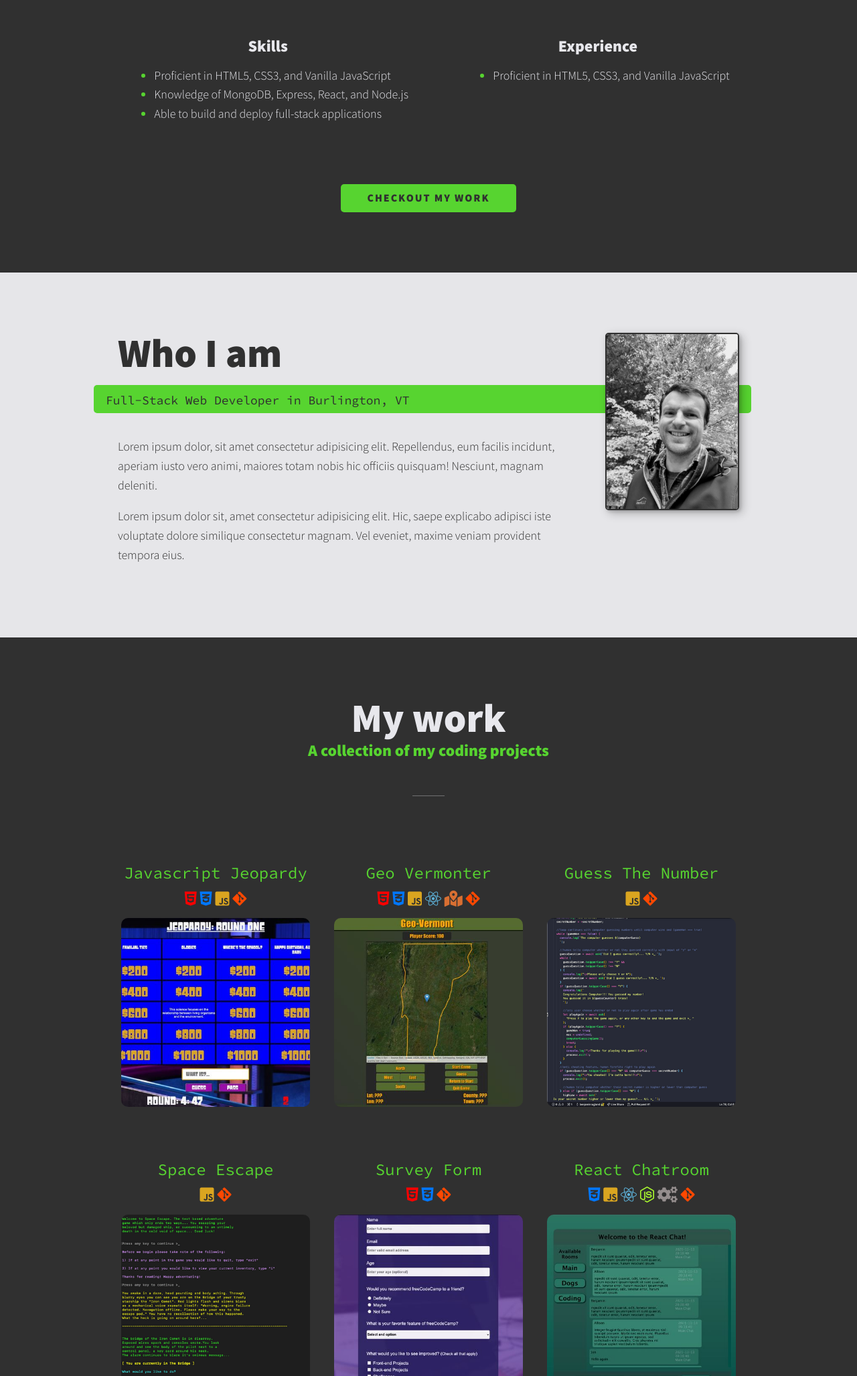
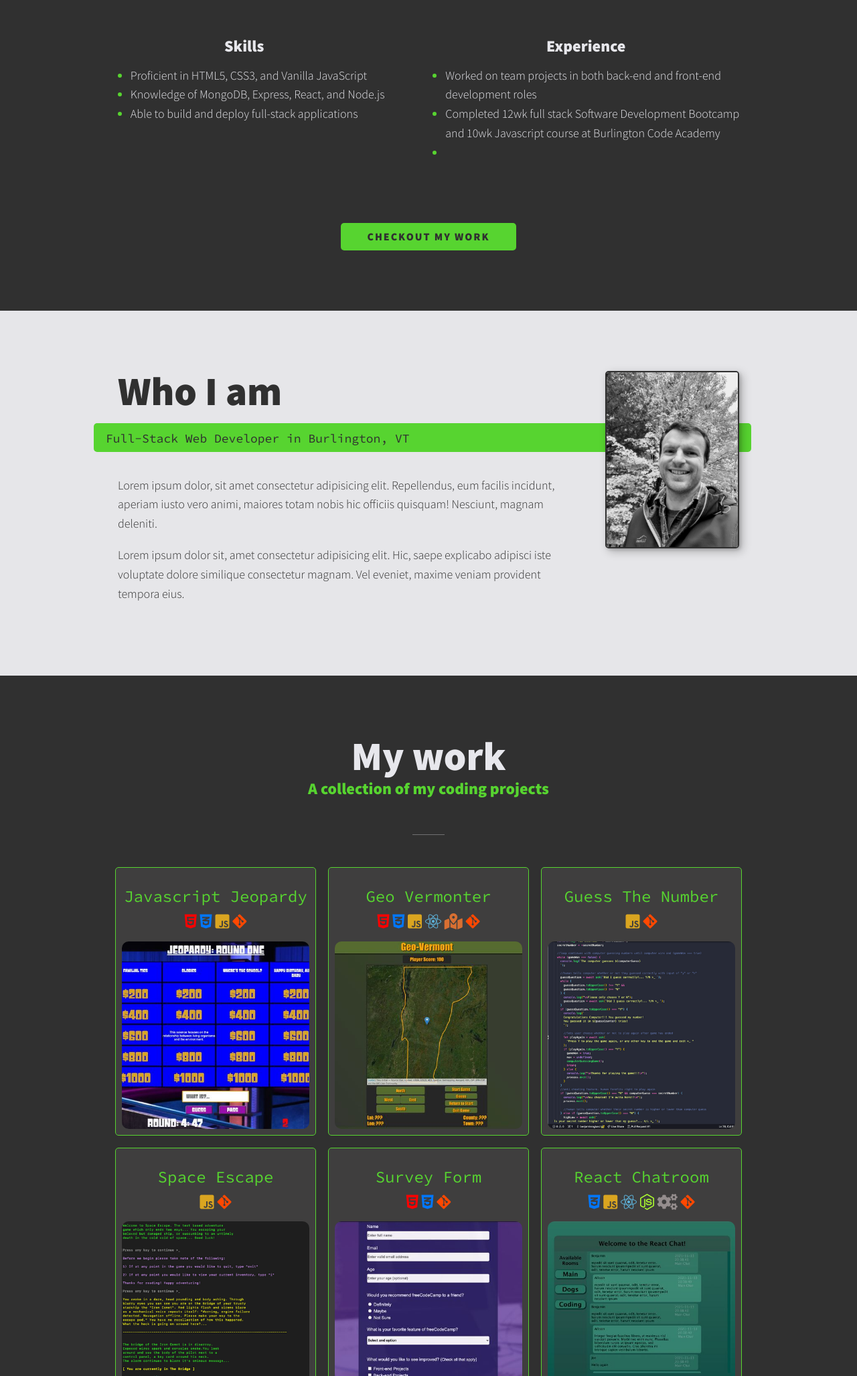
Before and after one commit to benjaminragland/Benjamin-Portfolio, a plain HTML site: page index.html in a window 1280 px wide. Shown: the part 745-2800 px from the top of the page at 67% size. Drawn offline with Linux system fonts and the light colour scheme.

Commit message:
added borders to project cards

```diff
--- a/index.html
+++ b/index.html
@@ -94,8 +94,9 @@
           <h3 class="skills-subheader">Experience</h3>
 
           <ul>
-            <li>Proficient in HTML5, CSS3, and Vanilla JavaScript</li>
-
+            <li>Worked on team projects in both back-end and front-end development roles</li>
+            <li>Completed 12wk full stack Software Development Bootcamp and 10wk Javascript course at Burlington Code Academy </li>
+            <li></li>
           </ul>
           <p></p>
         </div>
--- a/styles/style.css
+++ b/styles/style.css
@@ -15,6 +15,7 @@
 
   --clr-light: rgb(231, 231, 236);
   --clr-grey: rgb(230, 230, 233);
+  --clr-drkgrey: rgb(63, 62, 62);
   --clr-dark: #303030;
   /* --clr-accent: #16e0bd; */
   --clr-accent: #57d430;
@@ -439,13 +440,16 @@ li::marker {
   flex-direction: column;
   justify-content: center;
   align-items: center;
+  border: 1px solid var(--clr-accent);
+  border-radius: 5px;
+  background: var(--clr-drkgrey);
 }
 .portfolio-item-title {
   color: var(--clr-accent);
   font-family: var(--ff-secondary);
   font-size: var(--fs-h3);
   font-weight: var(--fw-reg);
-  margin-top: 2em;
+  /* margin-top: 2em; */
   margin-bottom: 0;
 }
 
```
